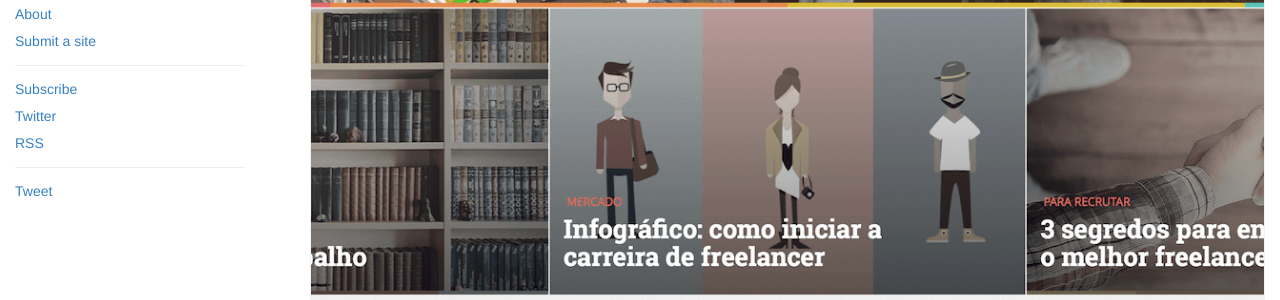
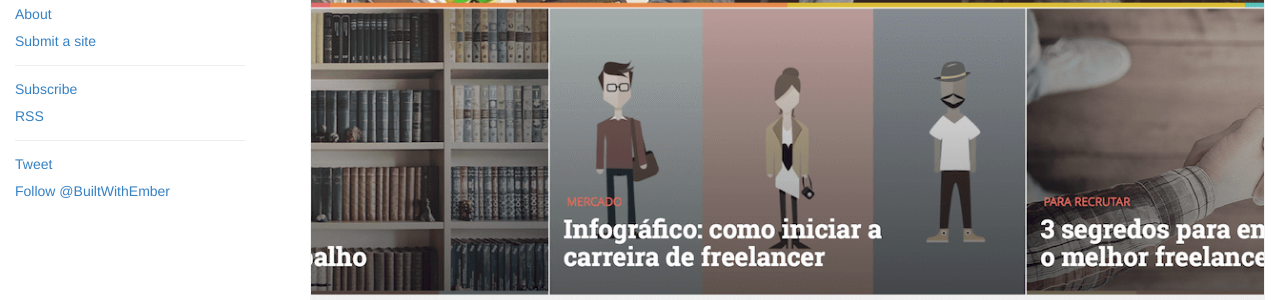
Before and after one commit to blimpio/built-with-ember, a Jekyll site: the page built from index.html, in a window 1280 px wide. Shown: the part 449-749 px from the top of the page. Built offline with Jekyll 4.4.1, drawn with Linux system fonts in a browser that asks for light colours; the list of posts is cut into pages by our own code; comment, search, counter and statistics services are not loaded.

Commit message:
Add twitter follow button and tweet button for posts

```diff
--- a/_includes/navigation.html
+++ b/_includes/navigation.html
@@ -25,9 +25,6 @@
     <a class="nav-link" href="http://eepurl.com/ZGHVT">Subscribe</a>
   </li>
   <li class="nav-item">
-    <a class="nav-link" href="https://twitter.com/builtwithember">Twitter</a>
-  </li>
-  <li class="nav-item">
     <a class="nav-link" href="/feed.xml">RSS</a>
   </li>
 </ul>
--- a/_layouts/default.html
+++ b/_layouts/default.html
@@ -39,7 +39,15 @@
 
     <ul class="list-unstyled hidden-xs">
       <li class="nav-item">
-        <a href="https://twitter.com/share" class="twitter-share-button" data-url="http://builtwithember.io/" data-text="@BuiltWithEmber: A list of ambitious web applications using @emberjs" data-related="BuiltWithEmber" data-count="none">Tweet</a>
+        {% if page.title == "Home" or page.title == "About" %}
+          <a href="https://twitter.com/share" class="twitter-share-button" data-url="http://builtwithember.io/" data-text="@BuiltWithEmber: A list of ambitious web applications using @emberjs" data-related="BuiltWithEmber" data-count="none">Tweet</a>
+        {% else %}
+          <a href="https://twitter.com/share" class="twitter-share-button" data-url="{{ site.url }}{{ page.url }}" data-text="{{ page.title }}:" data-via="BuiltWithEmber">Tweet</a>
+        {% endif %}
+        <script>!function(d,s,id){var js,fjs=d.getElementsByTagName(s)[0],p=/^http:/.test(d.location)?'http':'https';if(!d.getElementById(id)){js=d.createElement(s);js.id=id;js.src=p+'://platform.twitter.com/widgets.js';fjs.parentNode.insertBefore(js,fjs);}}(document, 'script', 'twitter-wjs');</script>
+      </li>
+      <li>
+        <a href="https://twitter.com/BuiltWithEmber" class="twitter-follow-button" data-show-count="false">Follow @BuiltWithEmber</a>
         <script>!function(d,s,id){var js,fjs=d.getElementsByTagName(s)[0],p=/^http:/.test(d.location)?'http':'https';if(!d.getElementById(id)){js=d.createElement(s);js.id=id;js.src=p+'://platform.twitter.com/widgets.js';fjs.parentNode.insertBefore(js,fjs);}}(document, 'script', 'twitter-wjs');</script>
       </li>
     </ul>
```
